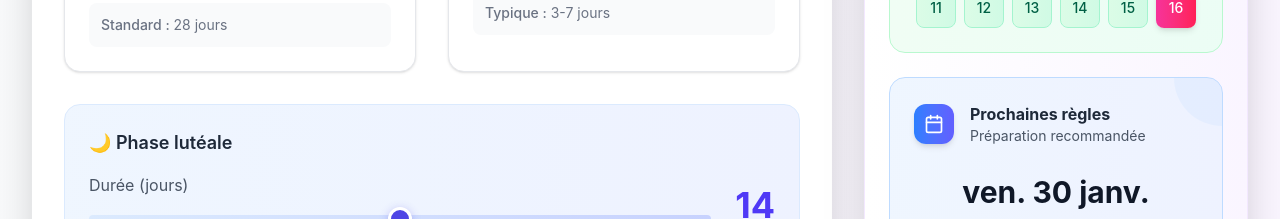
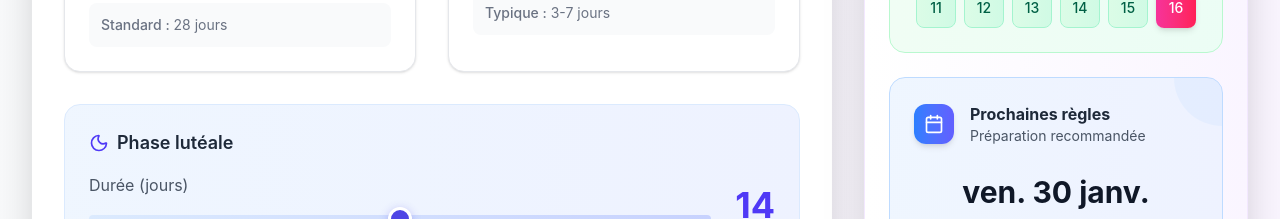
Before and after one commit to ImRanto/menstruel-cycle-tracker, a Next.js app: page / in a window 1280 px wide. Shown: the part 1200-1419 px from the top of the page. Built offline with nearby package versions, Linux system fonts and the light colour scheme.

Commit message:
feat: add Moon icon to CycleCalculator for luteal phase label

```diff
--- a/src/app/components/CycleCalculator.tsx
+++ b/src/app/components/CycleCalculator.tsx
@@ -10,7 +10,7 @@ import {
 import CycleCalendar from "./CycleCalendar";
 import CycleStats from "./CycleStats";
 import PhaseIndicator from "./PhaseIndicator";
-import { Calendar, Droplets, Save, Target } from "lucide-react";
+import { Calendar, Droplets, Moon, Save, Target } from "lucide-react";
 
 const CycleCalculator: React.FC = () => {
   const today = new Date().toISOString().split("T")[0];
@@ -261,8 +261,9 @@ const CycleCalculator: React.FC = () => {
 
                 {/* Phase lutéale */}
                 <div className="bg-linear-to-r from-blue-50 to-indigo-50 p-6 rounded-2xl border border-blue-100">
-                  <label className="block text-lg font-semibold text-gray-800 mb-4">
-                    🌙 Phase lutéale
+                  <label className="text-lg font-semibold text-gray-800 mb-4 flex items-center gap-2">
+                    <Moon className="w-5 h-5 text-indigo-600" />
+                    Phase lutéale
                   </label>
                   <div className="flex flex-col sm:flex-row items-center justify-between gap-6">
                     <div className="flex-1">
```
